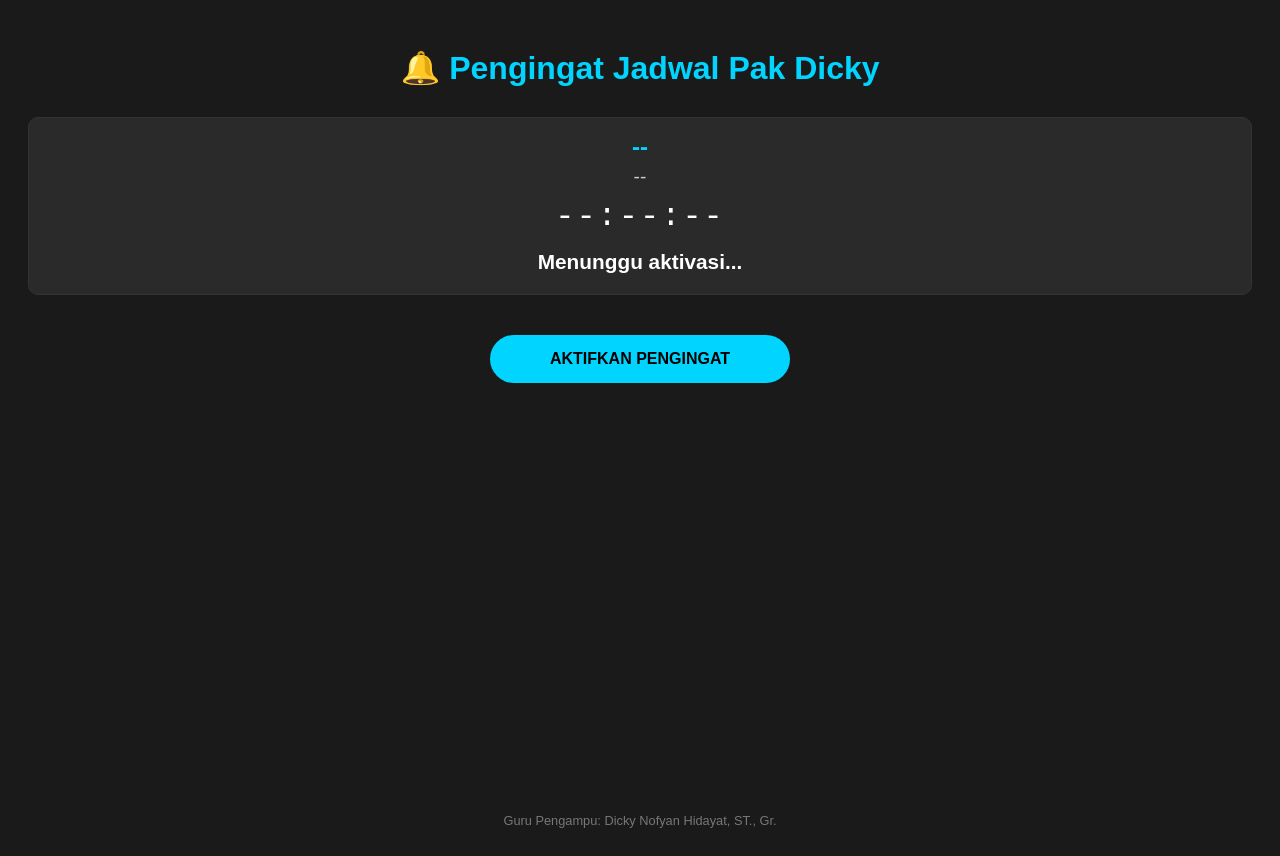
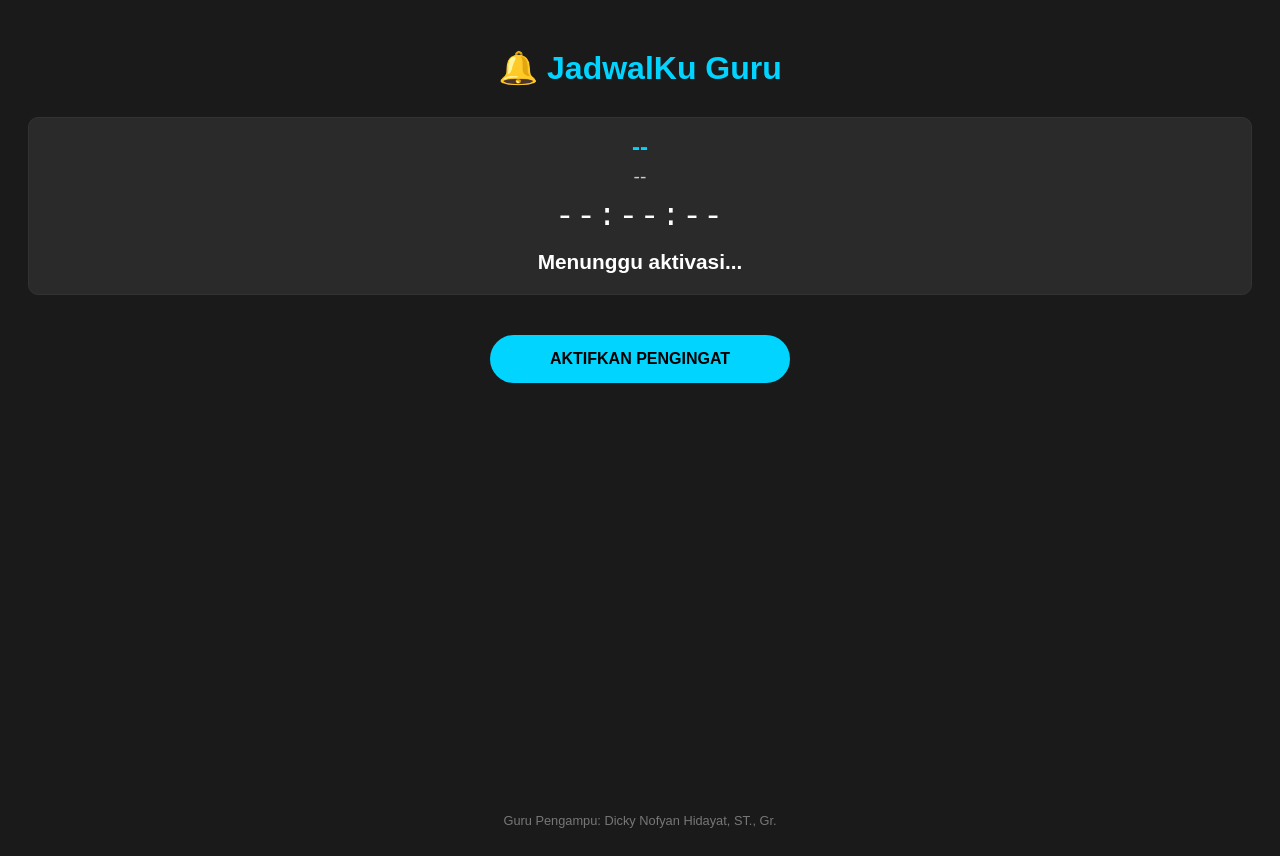
Before and after one commit to dickynh/jadwal-dqnh-2026, a plain HTML site: page index.html in a window 1280 px wide. Drawn offline with Linux system fonts and the light colour scheme.

Commit message:
Update index.html

```diff
--- a/index.html
+++ b/index.html
@@ -3,7 +3,7 @@
 <head>
     <meta charset="UTF-8">
     <meta name="viewport" content="width=device-width, initial-scale=1.0, maximum-scale=1.0, user-scalable=no">
-    <title>Jadwal Mengajar DickyNH</title>
+    <title>JadwalKu Guru</title>
     <style>
         :root { --primary: #00d4ff; --bg: #1a1a1a; --card: #2a2a2a; }
         body { background: var(--bg); color: white; font-family: sans-serif; padding: 20px; text-align: center; min-height: 100vh; display: flex; flex-direction: column; justify-content: center; }
@@ -20,7 +20,7 @@
     </style>
 </head>
 <body>
-    <h1>🔔 Pengingat Jadwal Pak Dicky</h1>
+    <h1>🔔 JadwalKu Guru</h1>
 
     <div class="status">
         <div id="currentDay">--</div>
```
